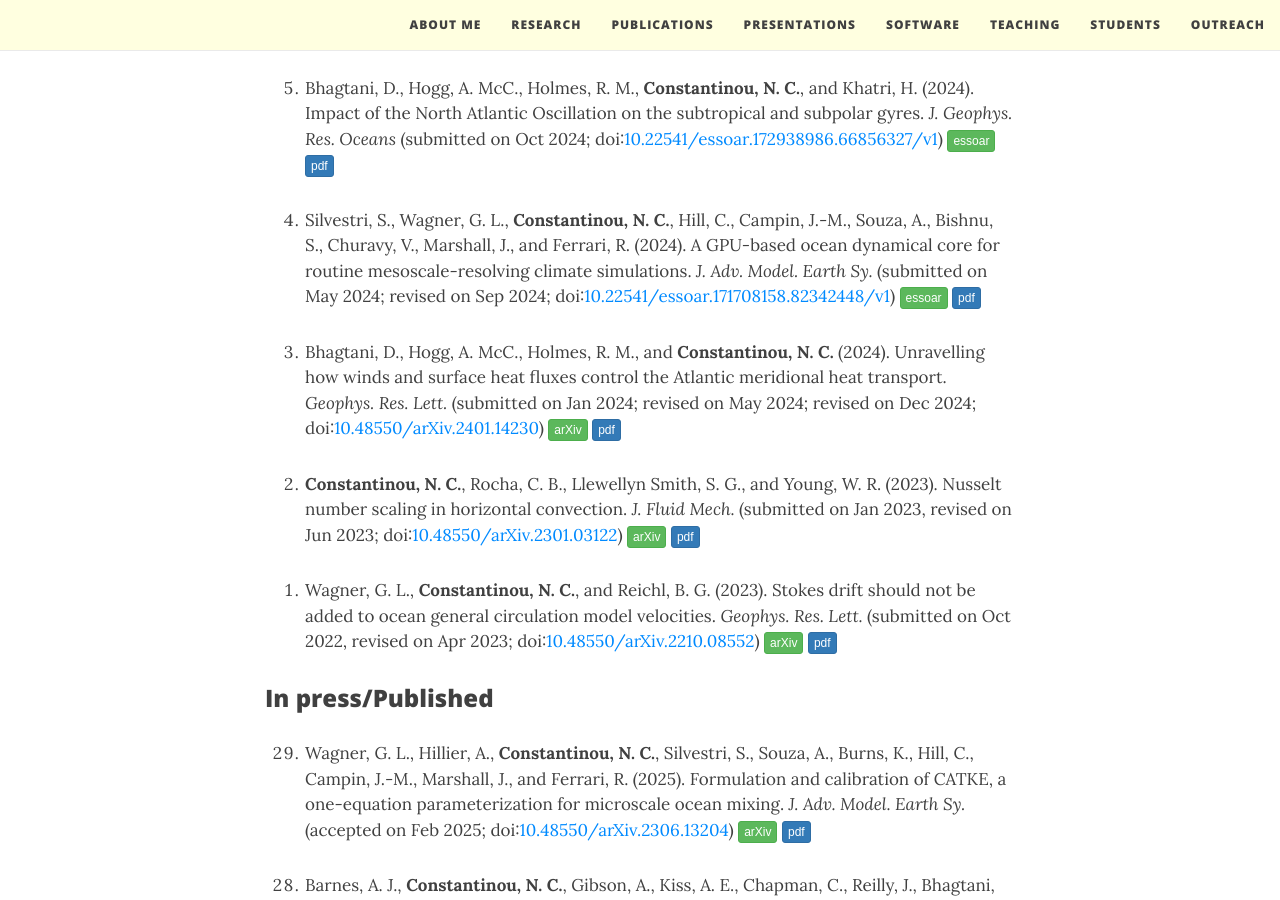
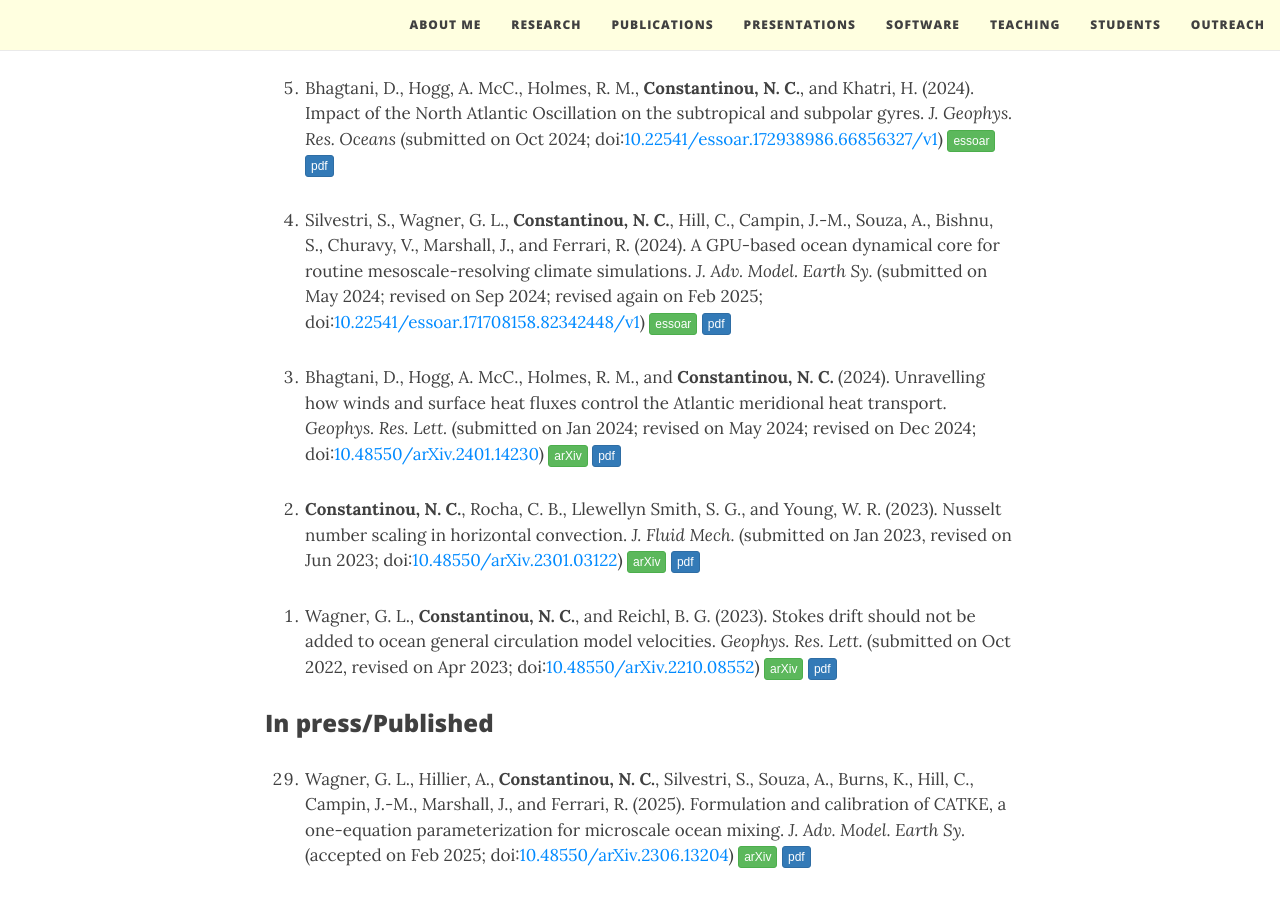
Before and after one commit to navidcy/navidcy.github.io, a Jekyll site: the page built from publications.md, in a window 1280 px wide and 900 px high, scrolled down 650 px. Built offline with Jekyll 4.4.1, drawn with Linux system fonts in a browser that asks for light colours; nearby versions of some CDN libraries; comment, search, counter and statistics services are not loaded.

Commit message:
gpu-mesoscale revised; better filename for overview paper

```diff
--- a/publications.md
+++ b/publications.md
@@ -13,7 +13,7 @@ title: Publications
 0. Johnston, D. R., Shakespeare, C. J., and **Constantinou, N. C.** (2025). Evaluating and improving wave and non-wave stress parameterizations for oceanic flows. _J. Phys. Oceanogr._ (submitted on Feb 2025; doi:[10.48550/arXiv.2311.02275](https://doi.org/10.48550/arXiv.2311.02275)) [<span class="btn btn-success btn-xs{{end}}" style="font-family:sans-serif;">arXiv</span>][arXiv:2311.02275]{:target="_blank"} [<span class="btn btn-primary btn-xs{{end}}" style="font-family:sans-serif;">pdf</span>][topographic-NIWs]
 -->
 
-0. Wagner, G. L., Silvestri, S., **Constantinou, N. C.**, Ramadhan, A., Campin, J.-M., Hill, C., Chor, T., Strong-Wright, J., Lee, X. K., Poulin, F., Marshall, J., and Ferrari, R. (2025). High-level, high-resolution ocean modeling at all scales with Oceananigans.  _J. Adv. Model. Earth Sy._ (submitted on Feb 2025; doi:[10.48550/arXiv.2502.14148](https://doi.org/10.48550/arXiv.2502.14148)) [<span class="btn btn-success btn-xs{{end}}" style="font-family:sans-serif;">arXiv</span>][arXiv:2502.14148]{:target="_blank"} [<span class="btn btn-primary btn-xs{{end}}" style="font-family:sans-serif;">pdf</span>][oceananigans-paper]
+0. Wagner, G. L., Silvestri, S., **Constantinou, N. C.**, Ramadhan, A., Campin, J.-M., Hill, C., Chor, T., Strong-Wright, J., Lee, X. K., Poulin, F., Marshall, J., and Ferrari, R. (2025). High-level, high-resolution ocean modeling at all scales with Oceananigans.  _J. Adv. Model. Earth Sy._ (submitted on Feb 2025; doi:[10.48550/arXiv.2502.14148](https://doi.org/10.48550/arXiv.2502.14148)) [<span class="btn btn-success btn-xs{{end}}" style="font-family:sans-serif;">arXiv</span>][arXiv:2502.14148]{:target="_blank"} [<span class="btn btn-primary btn-xs{{end}}" style="font-family:sans-serif;">pdf</span>][oceananigans-overview]
 
 0. Ong, E. Q. Y., England, M. H., Doddridge, E. W., and **Constantinou, N. C.** (2024). Transient Antarctic Slope Current response to climate change including meltwater. _Geophys. Res. Lett._ (submitted on Nov 2024; doi:[10.22541/essoar.173386140.05935937/v1](https://doi.org/10.22541/essoar.173386140.05935937/v1){:target="_blank"}) [<span class="btn btn-success btn-xs{{end}}" style="font-family:sans-serif;">essoar</span>](https://doi.org/10.22541/essoar.173386140.05935937/v1){:target="_blank"} [<span class="btn btn-primary btn-xs{{end}}" style="font-family:sans-serif;">pdf</span>][asc-meltwater]
 
@@ -24,7 +24,7 @@ title: Publications
 0. Bhagtani, D., Hogg, A. McC., Holmes, R. M., **Constantinou, N. C.**, and Khatri, H. (2024). Impact of the North Atlantic Oscillation on the subtropical and subpolar gyres. _J. Geophys. Res. Oceans_ (submitted on Oct 2024; doi:[10.22541/essoar.172938986.66856327/v1](https://doi.org/10.22541/essoar.172938986.66856327/v1){:target="_blank"}) [<span class="btn btn-success btn-xs{{end}}" style="font-family:sans-serif;">essoar</span>](https://doi.org/10.22541/essoar.172938986.66856327/v1){:target="_blank"} [<span class="btn btn-primary btn-xs{{end}}" style="font-family:sans-serif;">pdf</span>][gyres-NAO]
 
 
-0. Silvestri, S., Wagner, G. L., **Constantinou, N. C.**, Hill, C., Campin, J.-M., Souza, A., Bishnu, S., Churavy, V., Marshall, J., and Ferrari, R. (2024). A GPU-based ocean dynamical core for routine mesoscale-resolving climate simulations. _J. Adv. Model. Earth Sy._ (submitted on May 2024; revised on Sep 2024; doi:[10.22541/essoar.171708158.82342448/v1](https://doi.org/10.22541/essoar.171708158.82342448/v1){:target="_blank"}) [<span class="btn btn-success btn-xs{{end}}" style="font-family:sans-serif;">essoar</span>](https://doi.org/10.22541/essoar.171708158.82342448/v1){:target="_blank"} [<span class="btn btn-primary btn-xs{{end}}" style="font-family:sans-serif;">pdf</span>][mesoscale-gpu-dycore]
+0. Silvestri, S., Wagner, G. L., **Constantinou, N. C.**, Hill, C., Campin, J.-M., Souza, A., Bishnu, S., Churavy, V., Marshall, J., and Ferrari, R. (2024). A GPU-based ocean dynamical core for routine mesoscale-resolving climate simulations. _J. Adv. Model. Earth Sy._ (submitted on May 2024; revised on Sep 2024; revised again on Feb 2025; doi:[10.22541/essoar.171708158.82342448/v1](https://doi.org/10.22541/essoar.171708158.82342448/v1){:target="_blank"}) [<span class="btn btn-success btn-xs{{end}}" style="font-family:sans-serif;">essoar</span>](https://doi.org/10.22541/essoar.171708158.82342448/v1){:target="_blank"} [<span class="btn btn-primary btn-xs{{end}}" style="font-family:sans-serif;">pdf</span>][mesoscale-gpu-dycore]
 
 
 0. Bhagtani, D., Hogg, A. McC., Holmes, R. M., and **Constantinou, N. C.** (2024). Unravelling how winds and surface heat fluxes control the Atlantic meridional heat transport. _Geophys. Res. Lett._ (submitted on Jan 2024; revised on May 2024; revised on Dec 2024; doi:[10.48550/arXiv.2401.14230](https://doi.org/10.48550/arXiv.2401.14230)) [<span class="btn btn-success btn-xs{{end}}" style="font-family:sans-serif;">arXiv</span>][arXiv:2401.14230]{:target="_blank"} [<span class="btn btn-primary btn-xs{{end}}" style="font-family:sans-serif;">pdf</span>][atlanticMHT]
```
Also changed, not shown: other parts of publications.md (+1 -1 lines), 1 other file.
